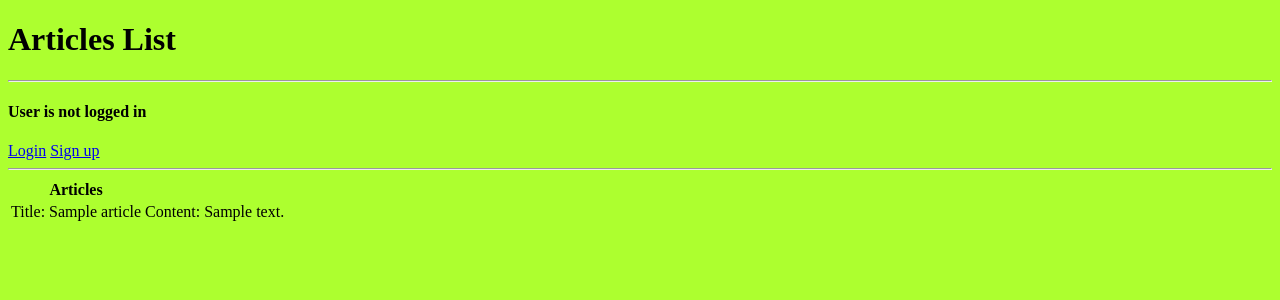
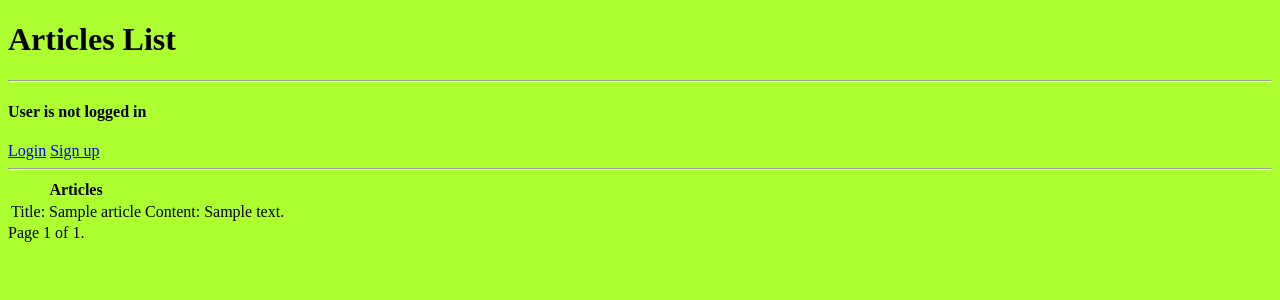
Before and after one commit to Lucx14/makoto-niijima, a Django app: template base/templates/base/articles/index.html in a window 1280 px wide. Shown: the top 300 px of the page. Run offline with Django 3.2, Linux system fonts and the light colour scheme; the template is opened without the code that fills it: most values are stand-ins (such as "Sample title", 1, 10 or a date in 2020).

Commit message:
Pagination added to articles index page

```diff
--- a/base/templates/base/articles/index.html
+++ b/base/templates/base/articles/index.html
@@ -35,4 +35,21 @@
             <h3>No Articles in list</h3>
         {% endfor %}
     </table>
+    <div class="pagination">
+        <span class="step-links">
+            {% if page_obj.has_previous %}
+                <a href="?page=1">&laquo; first</a>
+                <a href="?page={{ page_obj.previous_page_number }}">previous</a>
+            {% endif %}
+
+            <span class="current">
+                Page {{ page_obj.number }} of {{ page_obj.paginator.num_pages }}.
+            </span>
+
+            {% if page_obj.has_next %}
+                <a href="?page={{ page_obj.next_page_number }}">next</a>
+                <a href="?page={{ page_obj.paginator.num_pages }}">last &raquo;</a>
+            {% endif %}
+        </span>
+    </div>
 {% endblock content %}
--- a/base/views.py
+++ b/base/views.py
@@ -41,6 +41,7 @@ class CustomLogoutView(LogoutView):
 
 
 class ArticleIndex(generic.ListView):
+    paginate_by = 5
     model = Article
     context_object_name = "articles"
     template_name = "base/articles/index.html"
```
